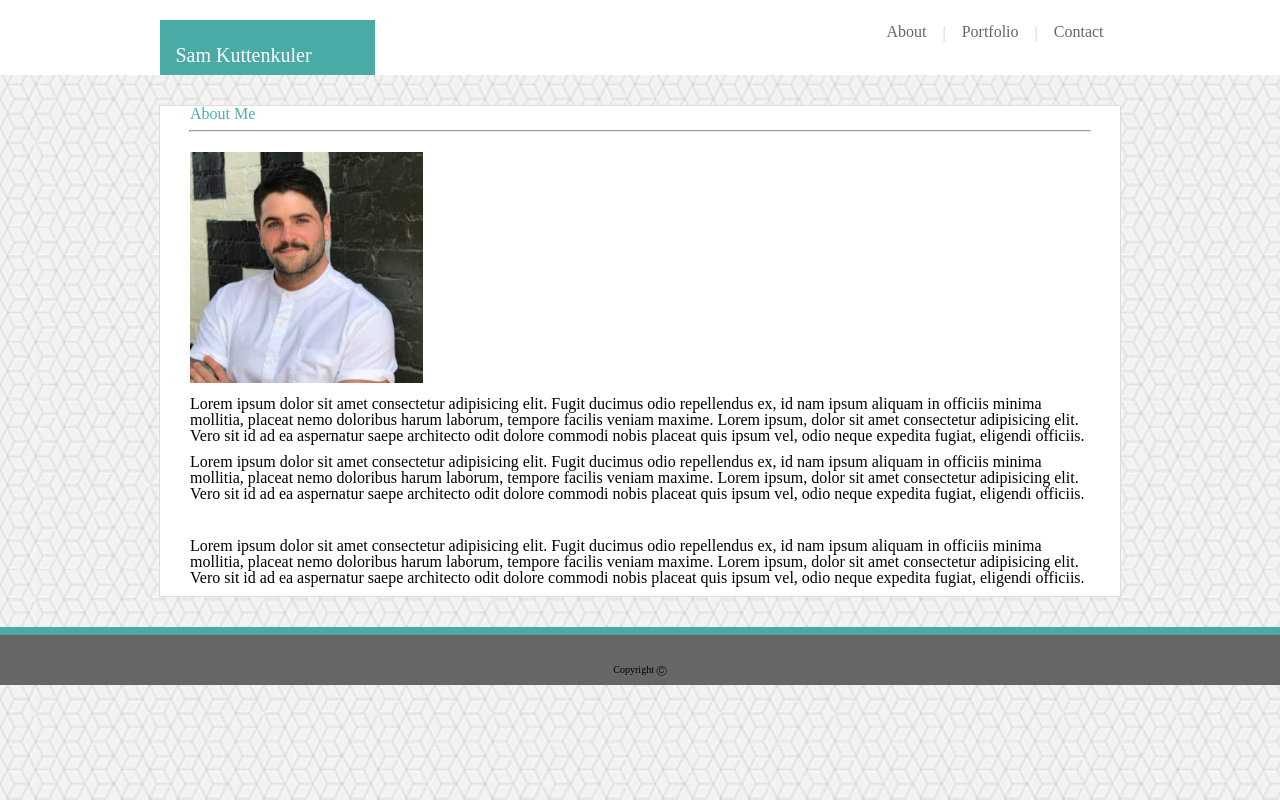
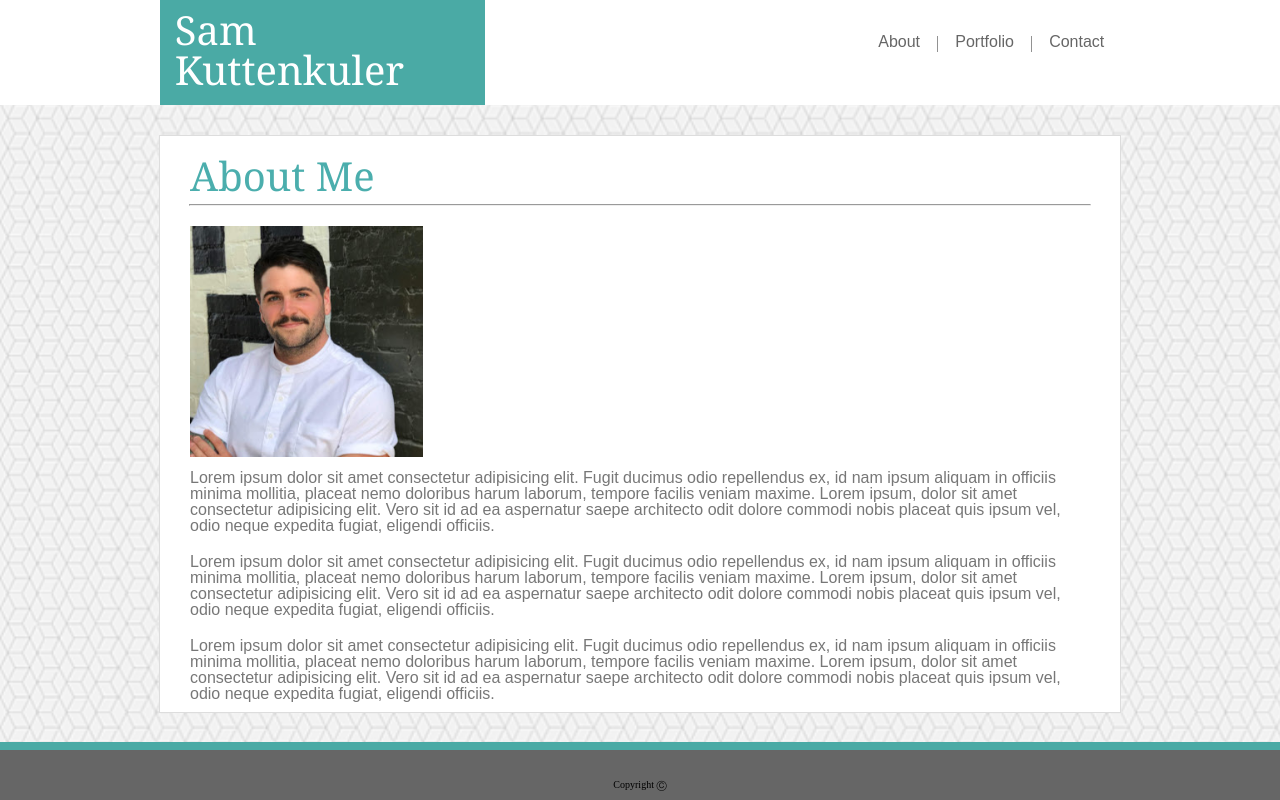
Before and after one commit to skuttenkuler/basic-porfolio, a plain HTML site: page index.html in a window 1280 px wide. Drawn offline with Linux system fonts and the light colour scheme.

Commit message:
index adjustments

```diff
--- a/assets/css/style.css
+++ b/assets/css/style.css
@@ -1,9 +1,15 @@
 
 body{
+    height: auto;
     background-image: url("../../assets/images/qbkls.png");
     background-size: contain;
-    overflow: hidden;
+    min-height: 100% ;
 }
+.background{
+    display: relative;
+    height: 100%;
+}
+
 nav {
     top: 0;
     width: auto;
@@ -19,13 +25,14 @@ nav {
 .nav-links {
     display: flex;
     justify-content: center;
-    margin-left: 480px;
-    margin-top: 10px;
+    margin-left: 450px;
+    margin-top: 20px;
 
 }
 .nav-links a {
     color: #666666;
     text-decoration: none;
+    font-family: 'Arial', 'Helvetica Neue', Helvetica, sans-serif;
 }
 
 ul {
@@ -43,20 +50,21 @@ li {
 .logo {
     display: block;
     float: left;
-    height: 30px;
-    width:200px;
-    margin-top:20px;
-    margin-right: 15px;
-    padding-bottom:25px;
+    height: 100%;
+    width:310px;
+    margin-top:0px;
+    margin-right: -72.5px;
+    padding-bottom:15px;
     padding-left: 15px;
     background-color: #4aaaa5;
 
 }
 .logo h1 {
     color: #ffffff;
-    padding-top:25px;
-    font-size: 20px;
+    padding-top:10px;
+    font-size: 40px;
     justify-content: center;
+    font-family: 'Georgia', Times, 'Times New Roman', serif;
 }
 .about-container {
     width: 960px;
@@ -68,11 +76,17 @@ li {
 
 }
 .about-container h1{
+    margin-top: 20px;
     margin-left: 30px;
     color: #4baead;
+    font-size: 40px;
+    font-family: 'Georgia', Times, 'Times New Roman', serif;
 }
 .about-container p {
+    display: inline-flex;
     margin: 10px 30px 10px 30px;
+    font-family: 'Arial', 'Helvetica Neue', Helvetica, sans-serif;
+    color: #777777;
 }
 .about-image{
     margin-left: 30px;
@@ -84,19 +98,18 @@ li {
 }
 #line-break{
     margin-top:15px;
-    color: #cccccc;
+    color: #777777;
 }
 .f-para{
     float: inline-end;
 }
-clearfix::after {
-    overflow:auto;
-}
 footer{
-    display: absolute;
-    bottom: 0;
+    position: fixed;
+    left: 0px;
+    bottom: 0px;
     border-top: 8px solid #4aaaa5;
     background-color: #666666;
+    width: 100%;
     height: 50px;
     margin-top: 30px;
 }
@@ -106,7 +119,7 @@ footer{
     margin-top: 30px;
     justify-content: center;
     font-size: 10px;
-    bottom: 0;
+    bottom: 0px;
 }
 hr{
     width:900px;
--- a/index.html
+++ b/index.html
@@ -35,7 +35,7 @@
             <div class="about-image">
                 <img src="./assets/images/headshot.png" alt="headshot">
             </div>
-            <p class="f-para">Lorem ipsum dolor sit amet consectetur adipisicing elit. Fugit ducimus odio repellendus ex, id nam ipsum aliquam in officiis minima mollitia, placeat nemo doloribus harum laborum, tempore facilis veniam maxime. Lorem ipsum, dolor sit amet consectetur adipisicing elit. Vero sit id ad ea aspernatur saepe architecto odit dolore commodi nobis placeat quis ipsum vel, odio neque expedita fugiat, eligendi officiis.</p>
+            <p>Lorem ipsum dolor sit amet consectetur adipisicing elit. Fugit ducimus odio repellendus ex, id nam ipsum aliquam in officiis minima mollitia, placeat nemo doloribus harum laborum, tempore facilis veniam maxime. Lorem ipsum, dolor sit amet consectetur adipisicing elit. Vero sit id ad ea aspernatur saepe architecto odit dolore commodi nobis placeat quis ipsum vel, odio neque expedita fugiat, eligendi officiis.</p>
             <br>
             <p>Lorem ipsum dolor sit amet consectetur adipisicing elit. Fugit ducimus odio repellendus ex, id nam ipsum aliquam in officiis minima mollitia, placeat nemo doloribus harum laborum, tempore facilis veniam maxime. Lorem ipsum, dolor sit amet consectetur adipisicing elit. Vero sit id ad ea aspernatur saepe architecto odit dolore commodi nobis placeat quis ipsum vel, odio neque expedita fugiat, eligendi officiis.</p>
             <br>
```
Also changed, not shown: 2 other files.
